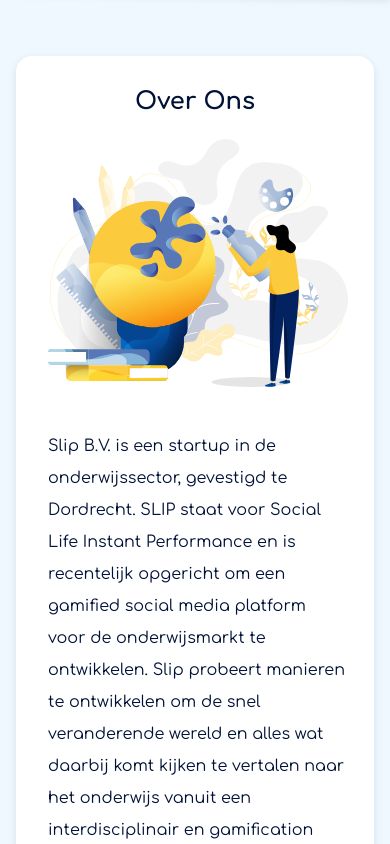
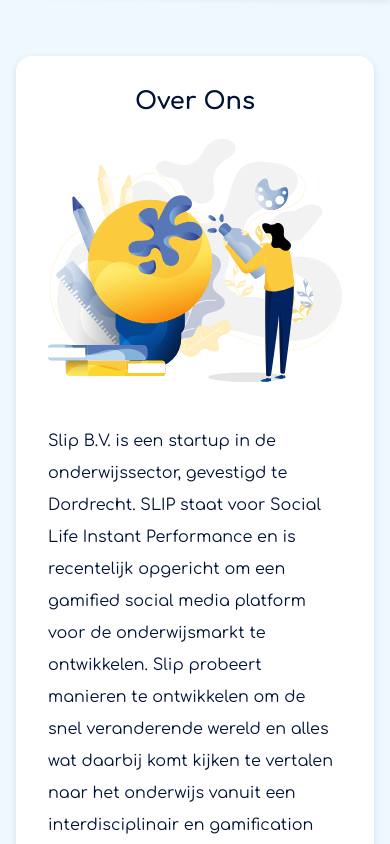
Before and after one commit to RoySpringer/SLIP, a website built with webpack: page src/index.html in a window 390 px wide. Shown: the part 820-1664 px from the top of the page. Built offline with nearby package versions, Linux system fonts and the light colour scheme.

Commit message:
Finetuned some work

```diff
--- a/src/css/style.scss
+++ b/src/css/style.scss
@@ -185,7 +185,7 @@
 
 main {
     margin: 0 1em -500px 1em;
-    margin-bottom: -500px;
+    min-width: 300px;
     section {
         margin-top: 2em;
         h2 {
@@ -197,14 +197,15 @@
 
 #about {
     div {
-        @extend %mobile-grid;
+        display: grid;
+        gap: 2em;
+        grid-template-columns: repeat(auto-fit, minmax(calc(300px - 4em), 1fr));
 
         img {
             width: 100%;
             height: auto;
         }
         p {
-            flex-basis: 48%;
             line-height: 2em;
         }
     }
@@ -223,7 +224,7 @@
         text-align: center;
 
         p {
-            line-height: 1.6em;
+            line-height: 2em;
         }
 
         img {
@@ -236,7 +237,7 @@
         hr {
             width: 6em;
             border: 2px solid $primaryColor;
-            margin: 1em 0;
+            margin: 1.5em 0;
         }
 
         h4 {
```
